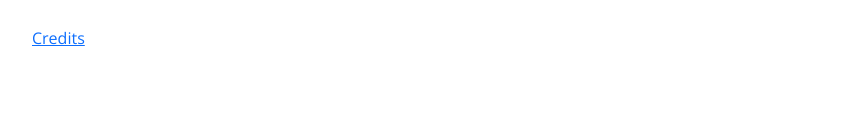
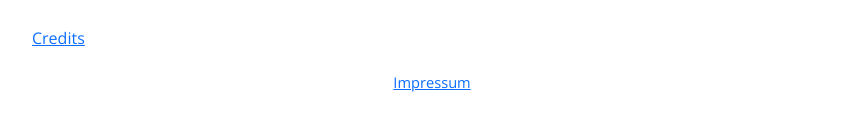
Before and after one commit to yoricklast/IdentitySign, a SvelteKit app: page /about in a window 1280 px wide. Shown: the part 1398-1529 px from the top of the page, without its empty margins (208-1069 px from the left). Built offline with nearby package versions, Linux system fonts and the light colour scheme.

Commit message:
Added impressum.

```diff
--- a/src/app.html
+++ b/src/app.html
@@ -90,6 +90,9 @@
   <body data-sveltekit-preload-data="hover">
     <div class="main-div">
       <div style="display: contents">%sveltekit.body%</div>
+    </div>
+    <div class="impressum">
+      <a class="impressum-text" href="https://www.uni-paderborn.de/impressum" target="_blank">Impressum</a>
     </div>
   </body>
 
@@ -210,4 +213,12 @@
     margin-right: 10px;
     color: var(--bs-success);
   }
+  .impressum {
+    width: 100%;
+    margin-top: 20px;
+    text-align: center;
+  }
+  .impressum-text {
+    font-size: 11pt;
+  }
 </style>
--- a/src/routes/about/+page.svelte
+++ b/src/routes/about/+page.svelte
@@ -75,7 +75,7 @@
     already answered them for you!
   </p>
 
-  <a href="/about/credit">Credits</a>
+  <a class="button" href="/about/credit">Credits</a>
 </div>
 
 <style>
```
